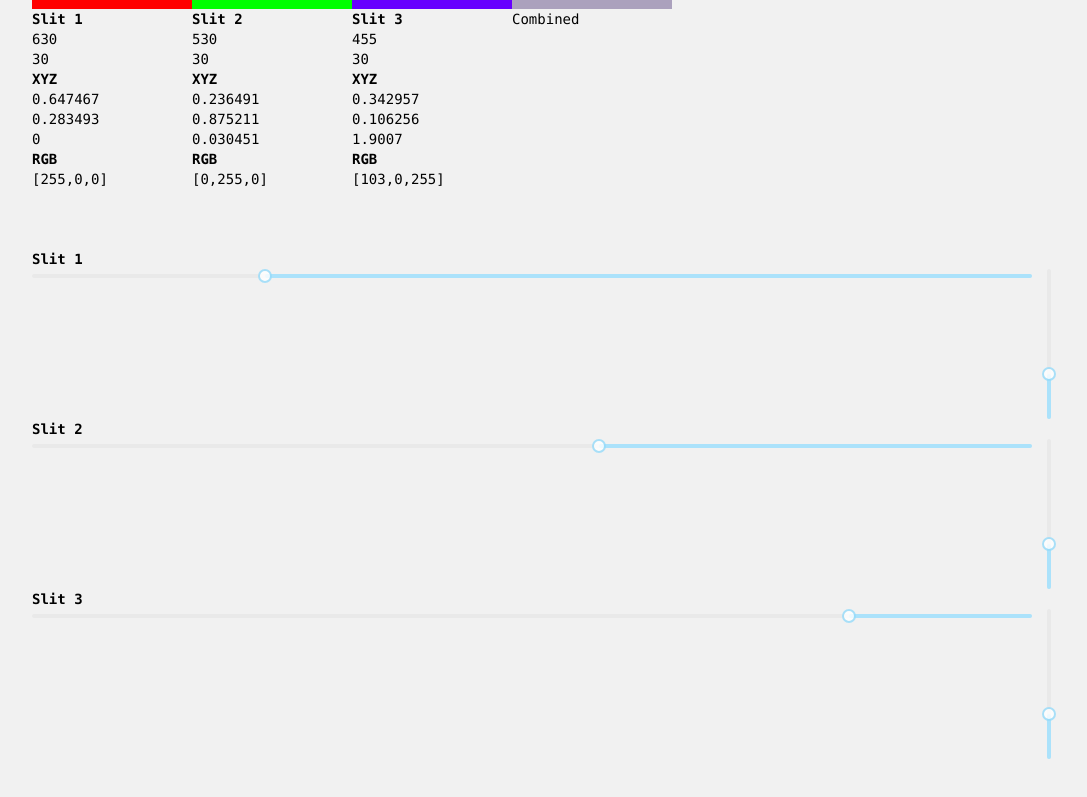
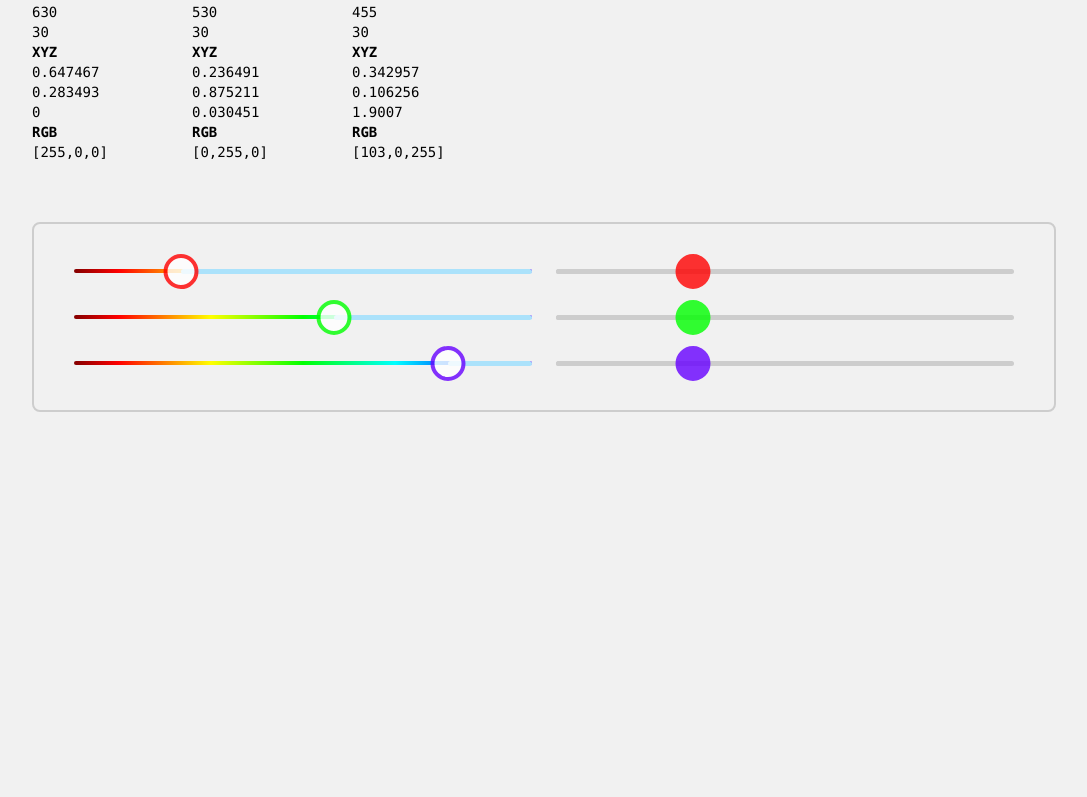
Before and after one commit to wandell/maxwell-color-experiment, a Next.js app: page /debug in a window 1280 px wide. Shown: the part 607-1404 px from the top of the page, without its empty margins (64-1151 px from the left). After the commit the page ends 1115 px from the top, so only its background shows below. Built offline with nearby package versions, Linux system fonts and the light colour scheme.

Commit message:
Add style to the slit controller

```diff
--- a/src/app/components/MaxwellApparatus.tsx
+++ b/src/app/components/MaxwellApparatus.tsx
@@ -77,8 +77,8 @@ export default function MaxwellApparatus({
 
   return (
     <svg
-      width="1093"
-      height="424"
+      // width="1093"
+      // height="424"
       viewBox="0 0 1093 424"
       fill="none"
       xmlns="http://www.w3.org/2000/svg"
--- a/src/app/debug/page.tsx
+++ b/src/app/debug/page.tsx
@@ -162,7 +162,7 @@ export default function Home() {
     };
   };
 
-  const observerColorCompute = (rgb: number[]) => {
+  const rgbToCSSStyle = (rgb: number[]) => {
     return `rgb(${rgb[0]},${rgb[1]},${rgb[2]})`; // Use redValue for the red color value
   };
 
@@ -176,7 +176,7 @@ export default function Home() {
           slit2Size={s2Size}
           slit3Pos={s3nm}
           slit3Size={s3Size}
-          observerColor={observerColorCompute(nmToRGBMixed(s1nm, s2nm, s3nm))}
+          observerColor={rgbToCSSStyle(nmToRGBMixed(s1nm, s2nm, s3nm))}
         />
         <div className="flex">
           <div style={style(nmToRGB(s1nm))}></div>
@@ -249,8 +249,11 @@ export default function Home() {
           </div>
         </div>
 
-        <b>Slit 1</b>
-        <div className="flex h-[150px] gap-[10px] align-center">
+        {/* Slit Controller */}
+        <div className="flex flex-col gap-8 border-2 rounded-lg p-10 border-[#CDCDCD]">
+          <div className="gap-16">
+            {/* <b>Slit 1</b> */}
+            <div className="flex gap-y-16 gap-6 align-center">
               <Slider
                 step={5}
                 onChange={(e) => handleSliderChange(e, 1)}
@@ -258,18 +261,55 @@ export default function Home() {
                 max={700}
                 defaultValue={defaultRed}
                 reverse={true}
+                trackStyle={{
+                  backgroundColor: "rgb(255 255 255 / 0%);",
+                  height: 5,
+                }}
+                // railStyle={{ backgroundColor: "#CDCDCD", height: 5 }}
+                handleStyle={{
+                  borderColor: rgbToCSSStyle(nmToRGB(s1nm)),
+                  borderWidth: 4,
+                  height: 35,
+                  width: 35,
+                  marginLeft: 0,
+                  marginTop: -15,
+                  backgroundColor: "#FFF",
+                }}
+                railStyle={{
+                  background:
+                    "linear-gradient(270deg, #8000FF -0.25%, #00F 9.8%, #0080FF 19.85%, #0FF 29.9%, #00FF80 39.95%, #0F0 50%, #80FF00 60.05%, #FF0 70.1%, #FF8000 80.15%, #F00 90.2%, #800000 100.25%)",
+                }}
+                activeDotStyle={{
+                  boxShadow: "none",
+                  backgroundColor: rgbToCSSStyle(nmToRGB(s1nm)),
+                }}
               />
               <Slider
                 onChange={(e) => handleSliderChangeAmount(e, 1)}
                 min={0}
                 max={100}
-            vertical={true}
+                // vertical={true}
                 defaultValue={defaultSlitWidth}
+                trackStyle={{ backgroundColor: "#CDCDCD", height: 5 }}
+                railStyle={{ backgroundColor: "#CDCDCD", height: 5 }}
+                handleStyle={{
+                  borderColor: rgbToCSSStyle(nmToRGB(s1nm)),
+                  height: 35,
+                  width: 35,
+                  marginLeft: 0,
+                  marginTop: -15,
+                  backgroundColor: rgbToCSSStyle(nmToRGB(s1nm)),
+                }}
+                activeDotStyle={{
+                  boxShadow: "none",
+                  backgroundColor: rgbToCSSStyle(nmToRGB(s1nm)),
+                }}
               />
             </div>
-
-        <b>Slit 2</b>
-        <div className="flex h-[150px] gap-[10px] align-center">
+          </div>
+          <div className="gap-16">
+            {/* <b>Slit 2</b> */}
+            <div className="flex gap-6 align-center">
               <Slider
                 step={5}
                 onChange={(e) => handleSliderChange(e, 2)}
@@ -277,17 +317,55 @@ export default function Home() {
                 max={700}
                 defaultValue={defaultGreen}
                 reverse={true}
+                trackStyle={{
+                  backgroundColor: "rgb(255 255 255 / 0%);",
+                  height: 5,
+                }}
+                // railStyle={{ backgroundColor: "#CDCDCD", height: 5 }}
+                handleStyle={{
+                  borderColor: rgbToCSSStyle(nmToRGB(s2nm)),
+                  borderWidth: 4,
+                  height: 35,
+                  width: 35,
+                  marginLeft: 0,
+                  marginTop: -15,
+                  backgroundColor: "#FFF",
+                }}
+                railStyle={{
+                  background:
+                    "linear-gradient(270deg, #8000FF -0.25%, #00F 9.8%, #0080FF 19.85%, #0FF 29.9%, #00FF80 39.95%, #0F0 50%, #80FF00 60.05%, #FF0 70.1%, #FF8000 80.15%, #F00 90.2%, #800000 100.25%)",
+                }}
+                activeDotStyle={{
+                  boxShadow: "none",
+                  backgroundColor: rgbToCSSStyle(nmToRGB(s2nm)),
+                }}
               />
               <Slider
                 onChange={(e) => handleSliderChangeAmount(e, 2)}
                 min={0}
                 max={100}
-            vertical={true}
+                // vertical={true}
                 defaultValue={defaultSlitWidth}
+                trackStyle={{ backgroundColor: "#CDCDCD", height: 5 }}
+                railStyle={{ backgroundColor: "#CDCDCD", height: 5 }}
+                handleStyle={{
+                  borderColor: rgbToCSSStyle(nmToRGB(s2nm)),
+                  height: 35,
+                  width: 35,
+                  marginLeft: 0,
+                  marginTop: -15,
+                  backgroundColor: rgbToCSSStyle(nmToRGB(s2nm)),
+                }}
+                activeDotStyle={{
+                  boxShadow: "none",
+                  backgroundColor: rgbToCSSStyle(nmToRGB(s2nm)),
+                }}
               />
             </div>
-        <b>Slit 3</b>
-        <div className="flex h-[150px] gap-[10px] align-center">
+          </div>
+          <div className="gap-16">
+            {/* <b>Slit 3</b> */}
+            <div className="flex gap-6 align-center">
               <Slider
                 step={5}
                 onChange={(e) => handleSliderChange(e, 3)}
@@ -295,14 +373,52 @@ export default function Home() {
                 max={700}
                 defaultValue={defaultBlue}
                 reverse={true}
+                trackStyle={{
+                  backgroundColor: "rgb(255 255 255 / 0%);",
+                  height: 5,
+                }}
+                // railStyle={{ backgroundColor: "#CDCDCD", height: 5 }}
+                handleStyle={{
+                  borderColor: rgbToCSSStyle(nmToRGB(s3nm)),
+                  borderWidth: 4,
+                  height: 35,
+                  width: 35,
+                  marginLeft: 0,
+                  marginTop: -15,
+                  backgroundColor: "#FFF",
+                }}
+                railStyle={{
+                  background:
+                    "linear-gradient(270deg, #8000FF -0.25%, #00F 9.8%, #0080FF 19.85%, #0FF 29.9%, #00FF80 39.95%, #0F0 50%, #80FF00 60.05%, #FF0 70.1%, #FF8000 80.15%, #F00 90.2%, #800000 100.25%)",
+                }}
+                activeDotStyle={{
+                  boxShadow: "none",
+                  backgroundColor: rgbToCSSStyle(nmToRGB(s3nm)),
+                }}
               />
               <Slider
                 onChange={(e) => handleSliderChangeAmount(e, 3)}
                 min={0}
                 max={100}
-            vertical={true}
+                // vertical={true}
                 defaultValue={defaultSlitWidth}
+                trackStyle={{ backgroundColor: "#CDCDCD", height: 5 }}
+                railStyle={{ backgroundColor: "#CDCDCD", height: 5 }}
+                handleStyle={{
+                  borderColor: rgbToCSSStyle(nmToRGB(s3nm)),
+                  height: 35,
+                  width: 35,
+                  marginLeft: 0,
+                  marginTop: -15,
+                  backgroundColor: rgbToCSSStyle(nmToRGB(s3nm)),
+                }}
+                activeDotStyle={{
+                  boxShadow: "none",
+                  backgroundColor: rgbToCSSStyle(nmToRGB(s3nm)),
+                }}
               />
+            </div>
+          </div>
         </div>
       </div>
     </main>
```
Lines whose indentation alone changed are shown as unchanged.
